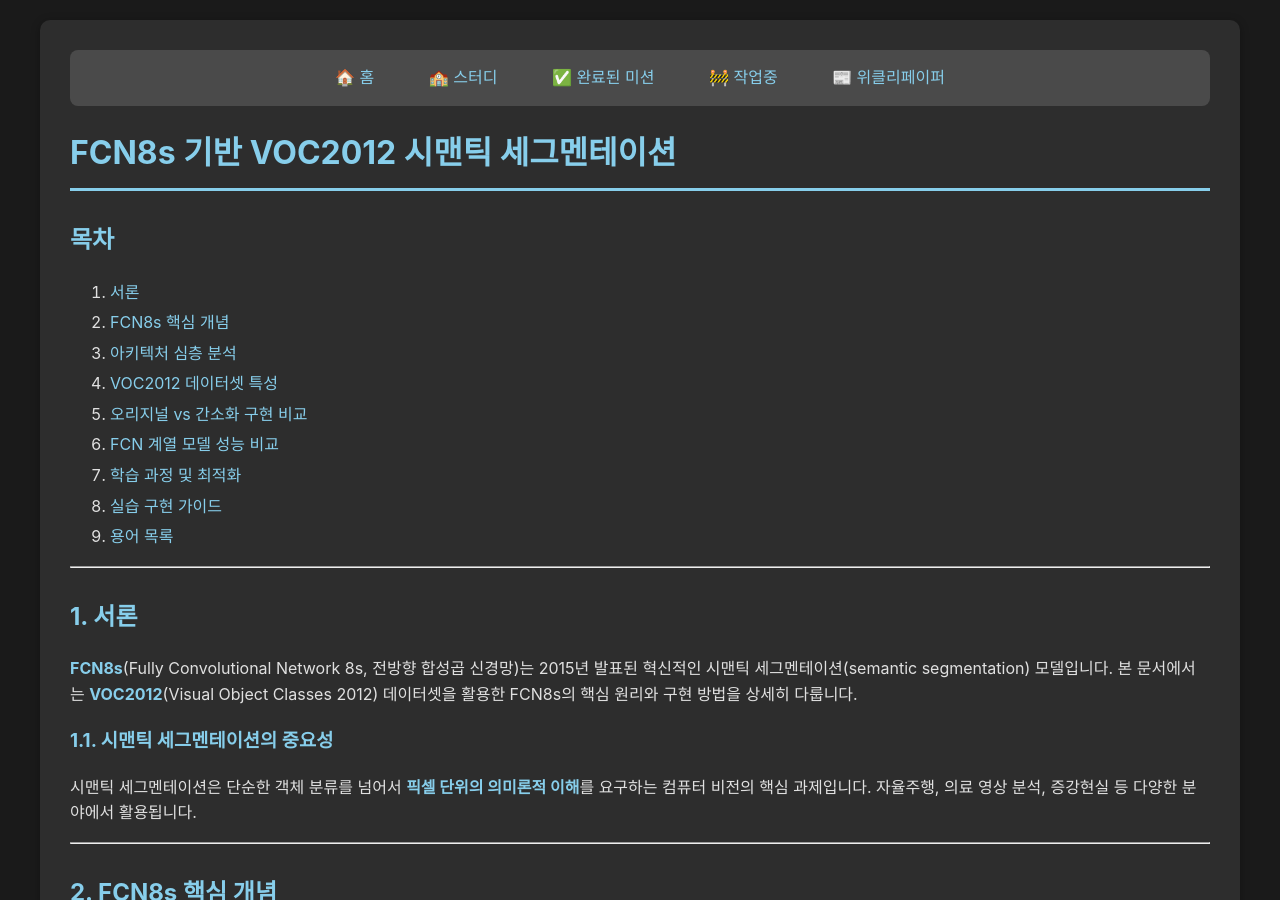
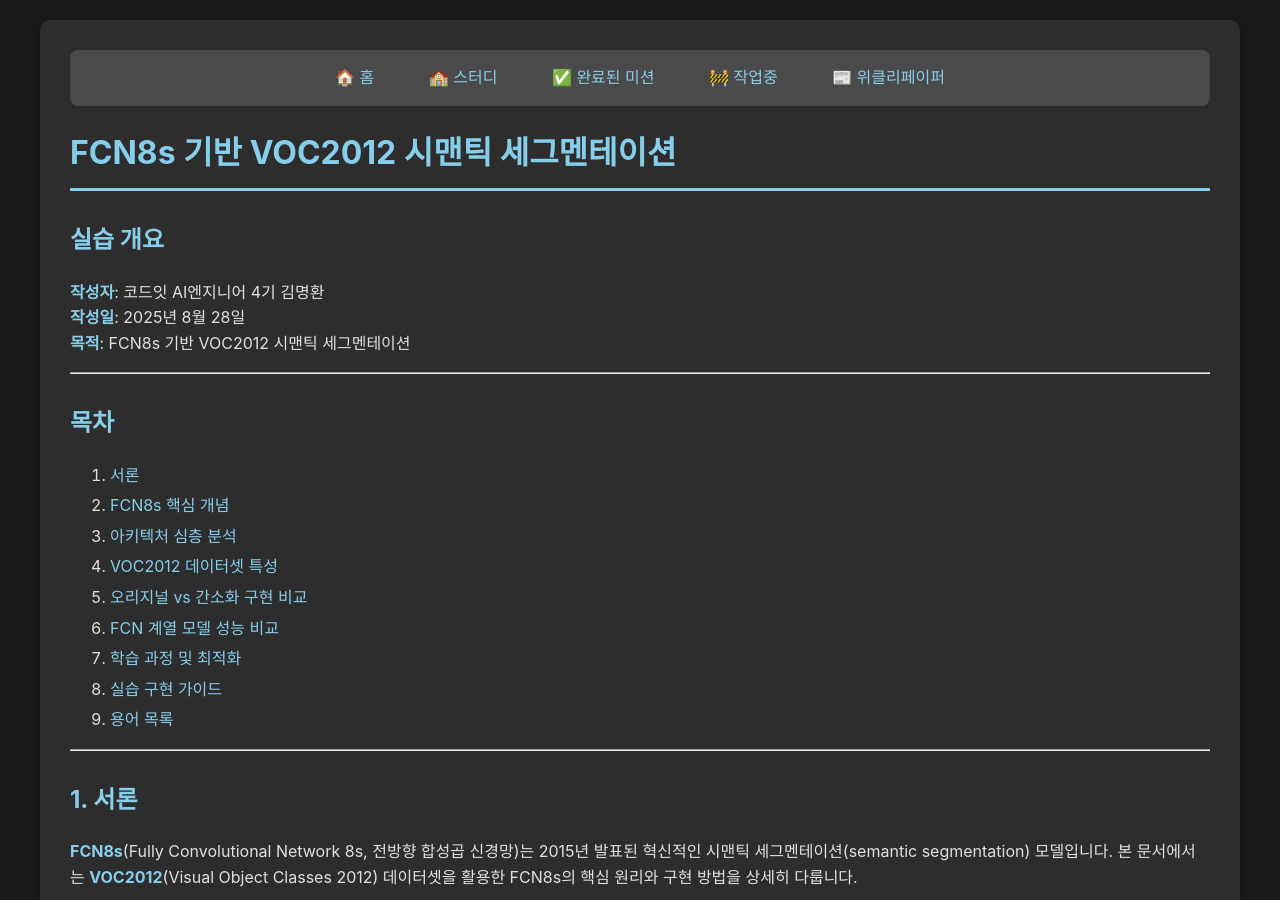
Before and after one commit to c0z0c/sprint_mission, a Jekyll site: the page built from 실습/FNC_실습_250828.md, in a window 1280 px wide and 900 px high. Built offline with Jekyll 4.4.1, drawn with Linux system fonts in a browser that asks for light colours.

Commit message:
실습 문서 업데이트

```diff
--- a/실습/FNC_실습_250828.md
+++ b/실습/FNC_실습_250828.md
@@ -10,6 +10,14 @@ author: "김명환"
 ---
 
 # FCN8s 기반 VOC2012 시맨틱 세그멘테이션
+
+## 실습 개요
+
+**작성자**: 코드잇 AI엔지니어 4기 김명환
+**작성일**: 2025년 8월 28일
+**목적**: FCN8s 기반 VOC2012 시맨틱 세그멘테이션
+
+---
 
 ## 목차
 1. [서론](#1-서론)<br/>
```
Also changed, not shown: 실습/AlexNet_실습_250814.md (+0 -2 lines).
